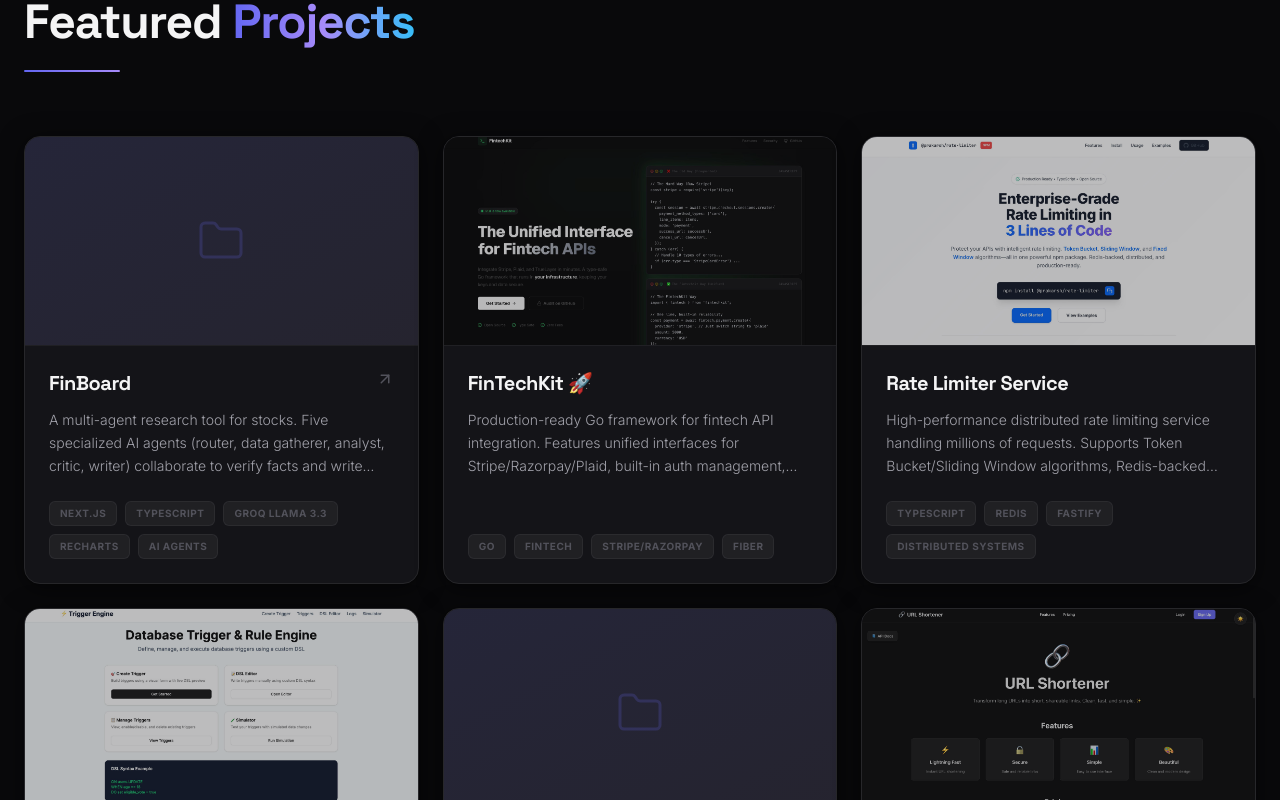
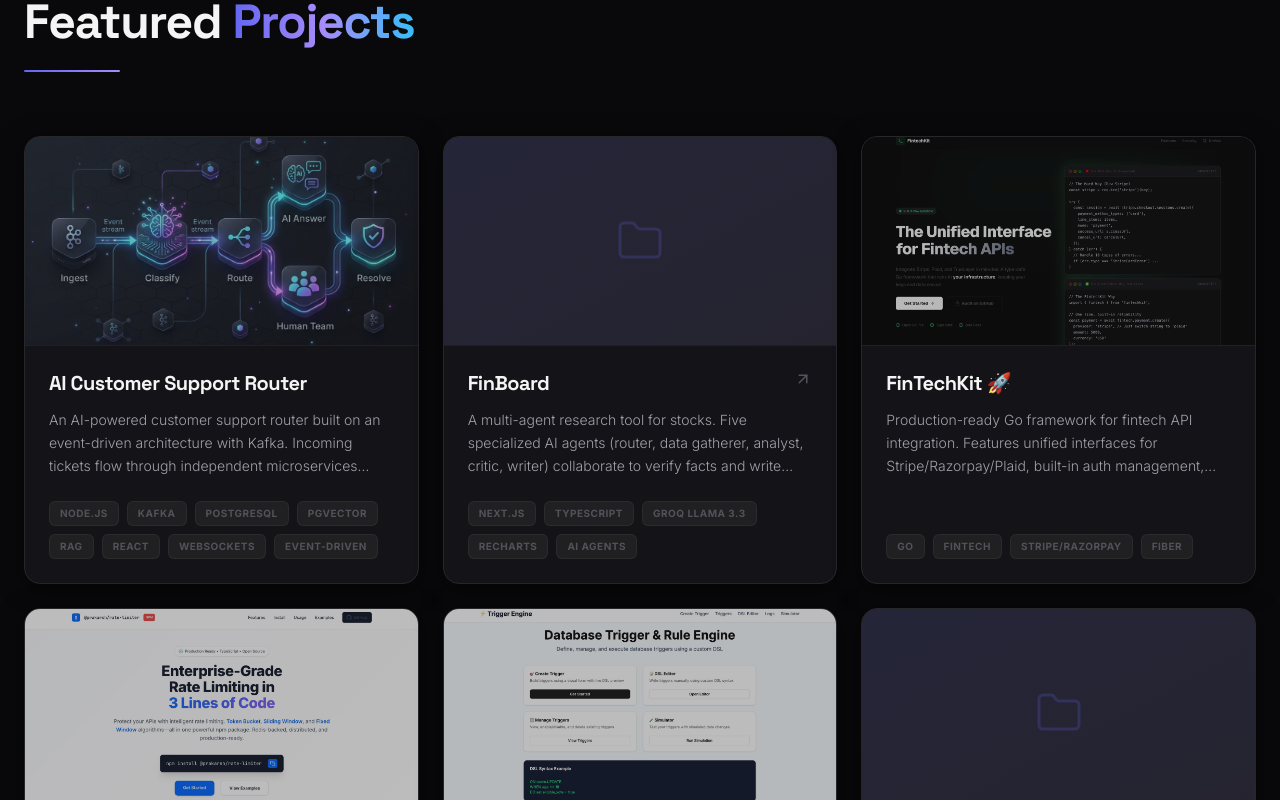
Before and after one commit to PrakarshSingh5/portfoliowebsite, a React (Vite) app: page / in a window 1280 px wide. Shown: the part 2660-3460 px from the top of the page. Built offline with nearby package versions, Linux system fonts and the light colour scheme.

Commit message:
feat: add AI Customer Support Router project to portfolio constants

```diff
--- a/src/constants.js
+++ b/src/constants.js
@@ -35,6 +35,7 @@ import urlshortner from './assets/work_logo/urlshortner.jpeg'
 import fintech from './assets/work_logo/fintech.jpeg'
 import ratelimiter from './assets/work_logo/ratelimiter.jpeg'
 import trigger from './assets/work_logo/trigger.jpeg'
+import customerRouter from './assets/work_logo/customer_router.png'
 
 // Helper for placeholder icons
 const companyIcon = "https://via.placeholder.com/150";
@@ -138,6 +139,15 @@ export const education = [
 
 export const projects = [
   {
+    id: 8,
+    title: "AI Customer Support Router",
+    description: "An AI-powered customer support router built on an event-driven architecture with Kafka. Incoming tickets flow through independent microservices (ingestion → classification/RAG lookup → routing → resolution) and are intelligently routed in real time — either answered instantly by AI from a knowledge base (pgvector RAG), or escalated to the right human team (Billing/Tech/Refund). Features fault-tolerant exactly-once processing and live WebSocket updates.",
+    image: customerRouter,
+    tags: ["Node.js", "Kafka", "PostgreSQL", "pgvector", "RAG", "React", "WebSockets", "Event-Driven"],
+    github: "https://lnkd.in/d7WCwSFs",
+    webapp: "#",
+  },
+  {
     id: 7,
     title: "FinBoard",
     description: "A multi-agent research tool for stocks. Five specialized AI agents (router, data gatherer, analyst, critic, writer) collaborate to verify facts and write reports based on real financial API data. Features strict data passing, guardrails, hallucination-free charts, and a live activity feed.",
```
Also changed, not shown: src/assets/work_logo/customer_router.png (added).
